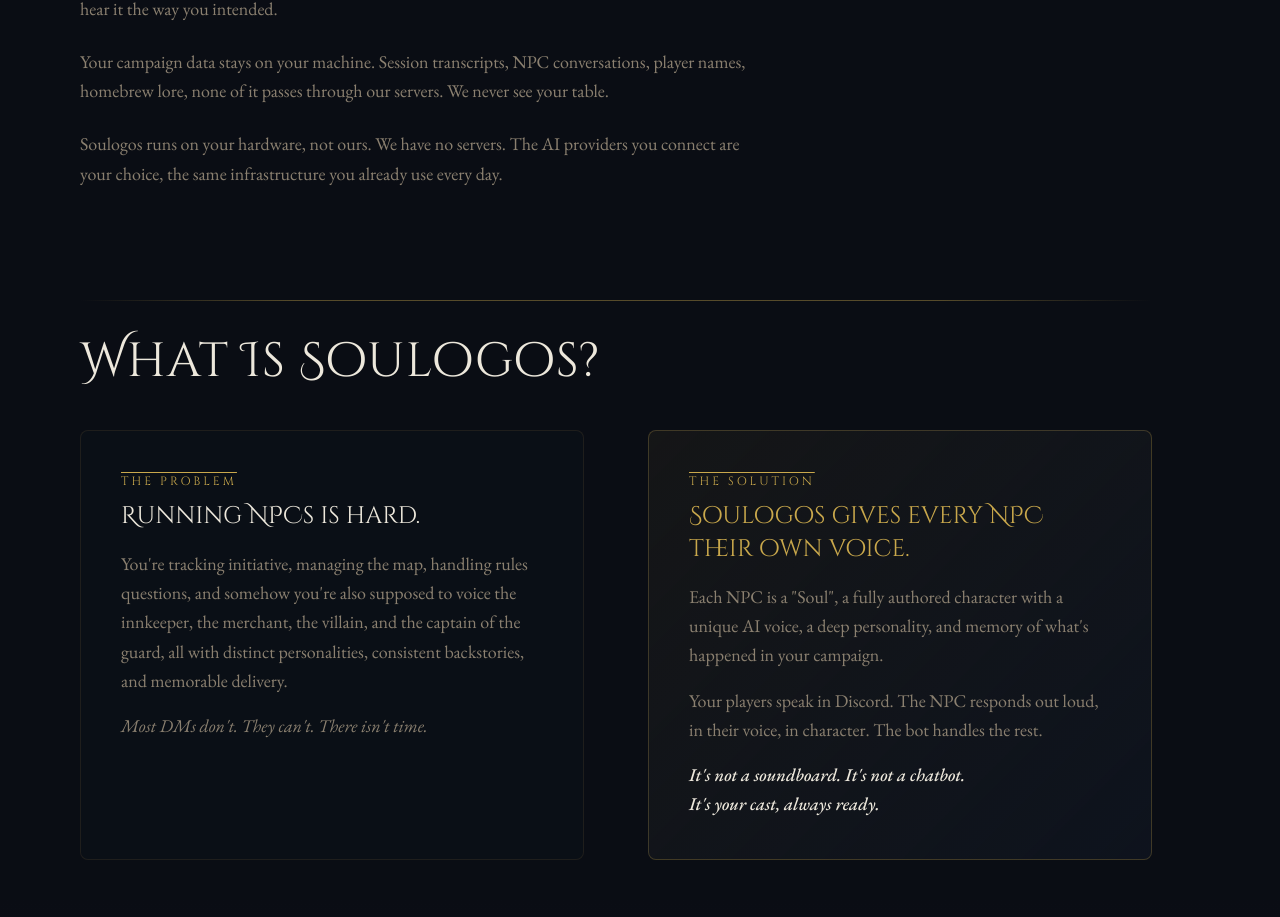
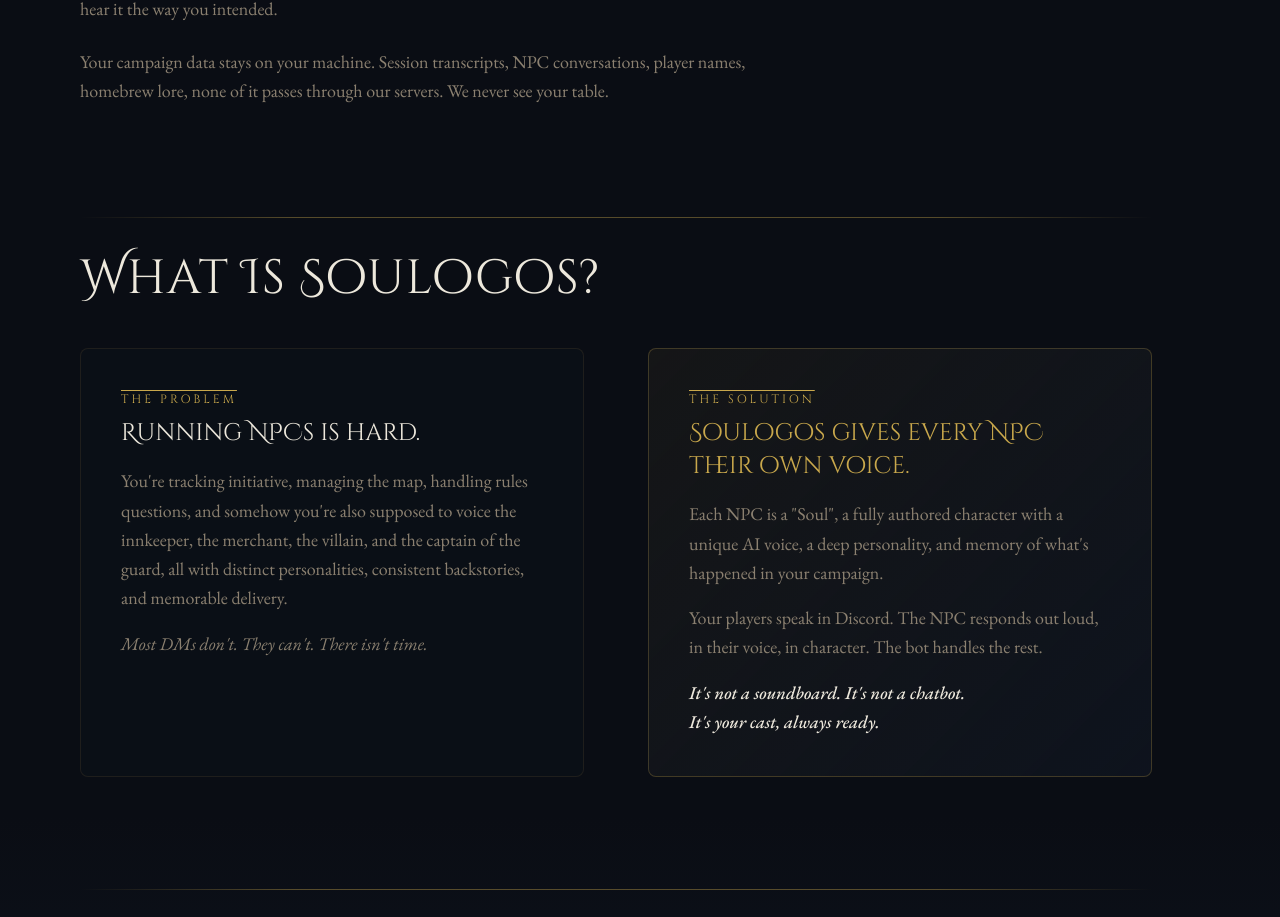
Before and after one commit to Corinthian68/soulogos-website, a Next.js app: page / in a window 1280 px wide. Shown: the part 1458-2375 px from the top of the page. Built offline with nearby package versions, Linux system fonts and the light colour scheme.

Commit message:
fix: remove energy paragraph from philosophy section

```diff
--- a/src/app/page.tsx
+++ b/src/app/page.tsx
@@ -307,12 +307,6 @@
                 Your campaign data stays on your machine. Session transcripts, NPC conversations,
                 player names, homebrew lore, none of it passes through our servers. We never see
                 your table.
-              </p>
-            </ScrollReveal>
-            <ScrollReveal delay={0.8}>
-              <p className="font-body text-muted text-lg leading-relaxed">
-                Soulogos runs on your hardware, not ours. We have no servers. The AI providers you
-                connect are your choice, the same infrastructure you already use every day.
               </p>
             </ScrollReveal>
           </div>
```
